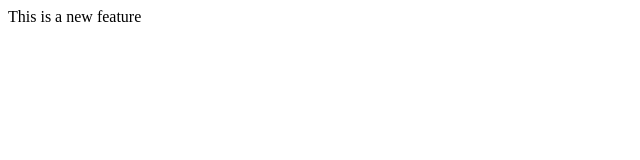
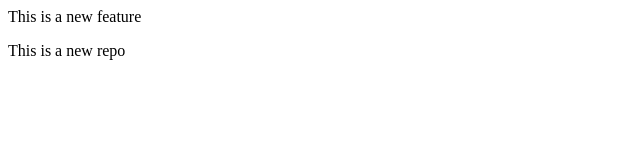
Before and after one commit to AdityaNautiyal908/HTML-CSS, a plain HTML site: page index.html in a window 1280 px wide. Shown: the whole page, without its empty margins (0-640 px from the left). Drawn offline with Linux system fonts and the light colour scheme.

Commit message:
Add new feature

```diff
--- a/index.html
+++ b/index.html
@@ -1 +1,2 @@
 <p>This is a new feature</p>
+<p>This is a new repo</p>
```
